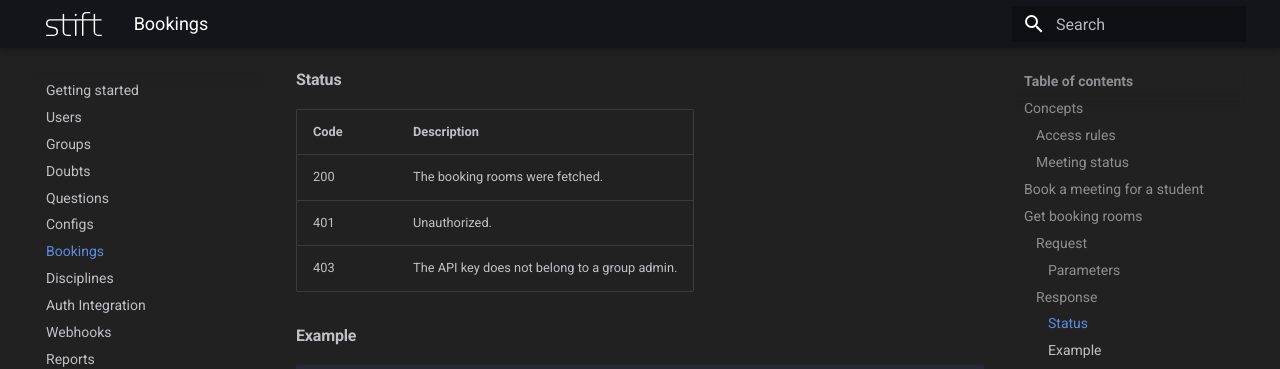
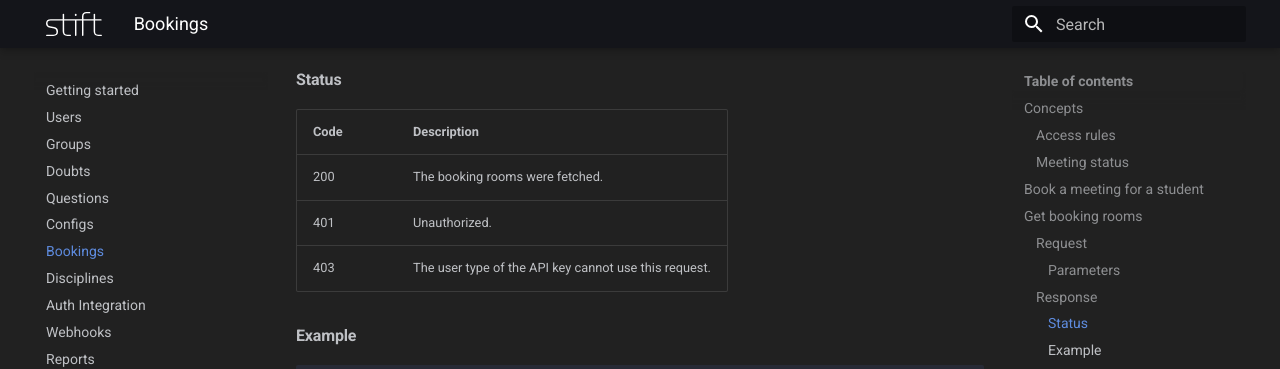
Before and after one commit to StiftTechnologies/developers-portal, an MkDocs documentation site: the page built from docs/bookings.md, in a window 1280 px wide and 900 px high, scrolled down 2300 px. Shown: the top 369 px of the window. Built offline with MkDocs 1.6.1 and Material for MkDocs 9.7.7, drawn with Linux system fonts in a browser that asks for light colours; some of the changed text lies outside the part shown.

Commit message:
docs(bookings): reword user type errors
Co-Authored-By: Claude <noreply@anthropic.com>

```diff
--- a/docs/bookings.md
+++ b/docs/bookings.md
@@ -72,7 +72,7 @@ This list contains every room that belongs to your schools. If a room in this li
 | ---- | ---------------------------------------- |
 | 200  | The booking rooms were fetched.          |
 | 401  | Unauthorized.                            |
-| 403  | The API key does not belong to a group admin. |
+| 403  | The user type of the API key cannot use this request. |
 
 #### Example
 
@@ -132,7 +132,7 @@ GET /bookings/{booking_room_id}/credits
 | ---- | ------------------------------------------------------------- |
 | 200  | The credits were fetched.                                     |
 | 401  | Unauthorized.                                                 |
-| 403  | The API key does not belong to a group admin.                 |
+| 403  | The user type of the API key cannot use this request. |
 
 #### Example
 
@@ -191,7 +191,7 @@ The teacher `status` is one of these values:
 | ---- | ------------------------------------------------------------- |
 | 200  | The available schedules were fetched.                         |
 | 401  | Unauthorized.                                                 |
-| 403  | The API key does not belong to a group admin.                 |
+| 403  | The user type of the API key cannot use this request. |
 | 404  | `Booking room not found`. See [Access rules](#access-rules).  |
 
 #### Example
@@ -360,7 +360,7 @@ To get the teacher of a meeting, use [Get a booking](#get-a-booking).
 | ---- | --------------------------------------------- |
 | 200  | The meetings were fetched.                    |
 | 401  | Unauthorized.                                 |
-| 403  | The API key does not belong to a group admin. |
+| 403  | The user type of the API key cannot use this request. |
 
 #### Example
 
@@ -430,7 +430,7 @@ The response contains these fields:
 | ---- | --------------------------------------------- |
 | 200  | The meeting was fetched.                      |
 | 401  | Unauthorized.                                 |
-| 403  | The API key does not belong to a group admin. |
+| 403  | The user type of the API key cannot use this request. |
 | 404  | `Scheduled meeting not found`.                |
 
 ## Move a booking
@@ -512,7 +512,7 @@ You can cancel a meeting until its booked end time. When a group admin cancels a
 | ---- | ----------------------------------------------------------------------------------- |
 | 200  | The meeting was cancelled.                                                          |
 | 401  | Unauthorized.                                                                       |
-| 403  | The API key does not belong to a group admin.                                       |
+| 403  | The user type of the API key cannot use this request. |
 | 404  | `Meeting not found`: the meeting does not exist, ended, or is already cancelled.    |
 
 #### Example
```
